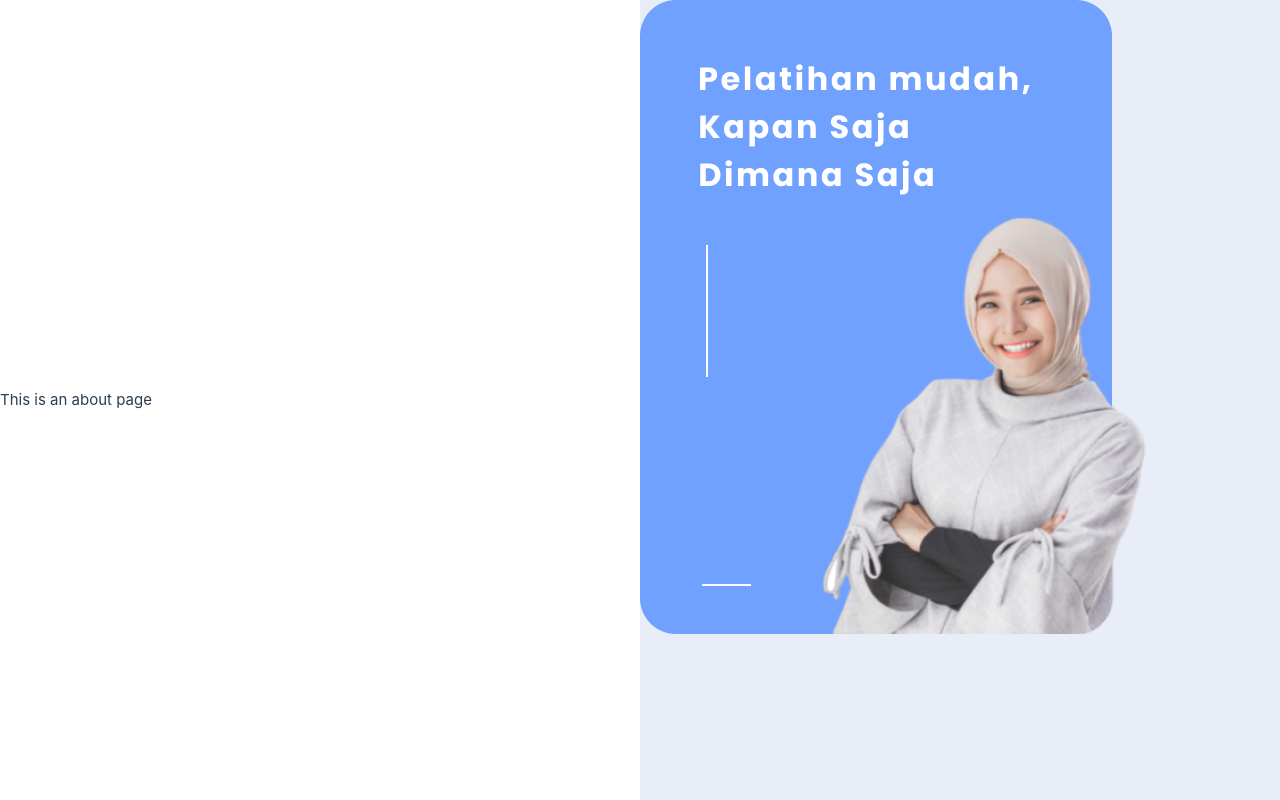
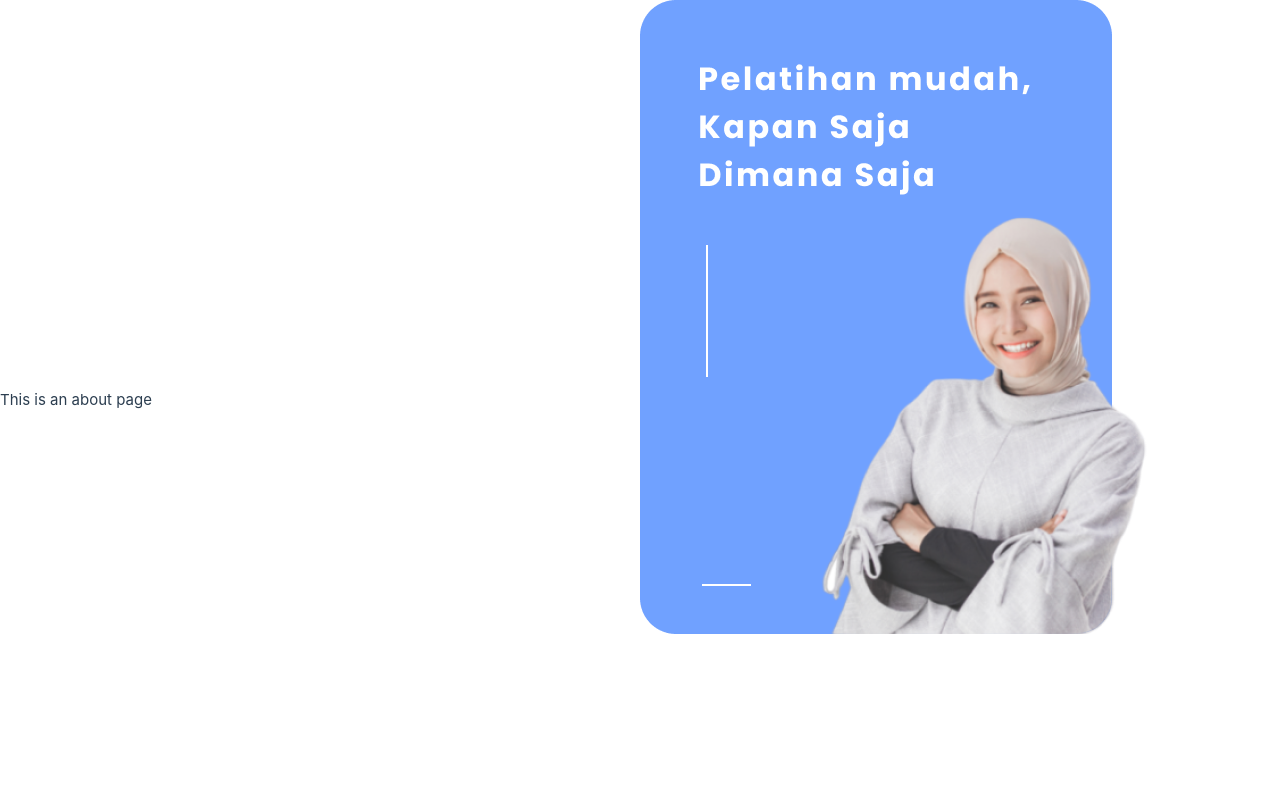
Before and after one commit to myzskdev/lmsfe, a Vue app: page / in a window 1280 px wide. Built offline with nearby package versions, Linux system fonts and the light colour scheme; what quasar would draw is missing.

Commit message:
penambahan style color

```diff
--- a/tailwind.config.js
+++ b/tailwind.config.js
@@ -5,7 +5,11 @@ module.exports = {
   theme: {
     extend: {
       colors: {
-        'auth': '#E9EDF7'
+        'primary': '#1E90FF',
+        'secondary': '#E9EDF7',
+        'primary-green': '#5BDE91',
+        // 'outline-dark': '#E1E5EB',
+        'secondary-text': '#5e6775',
       }
     },
   },
```
